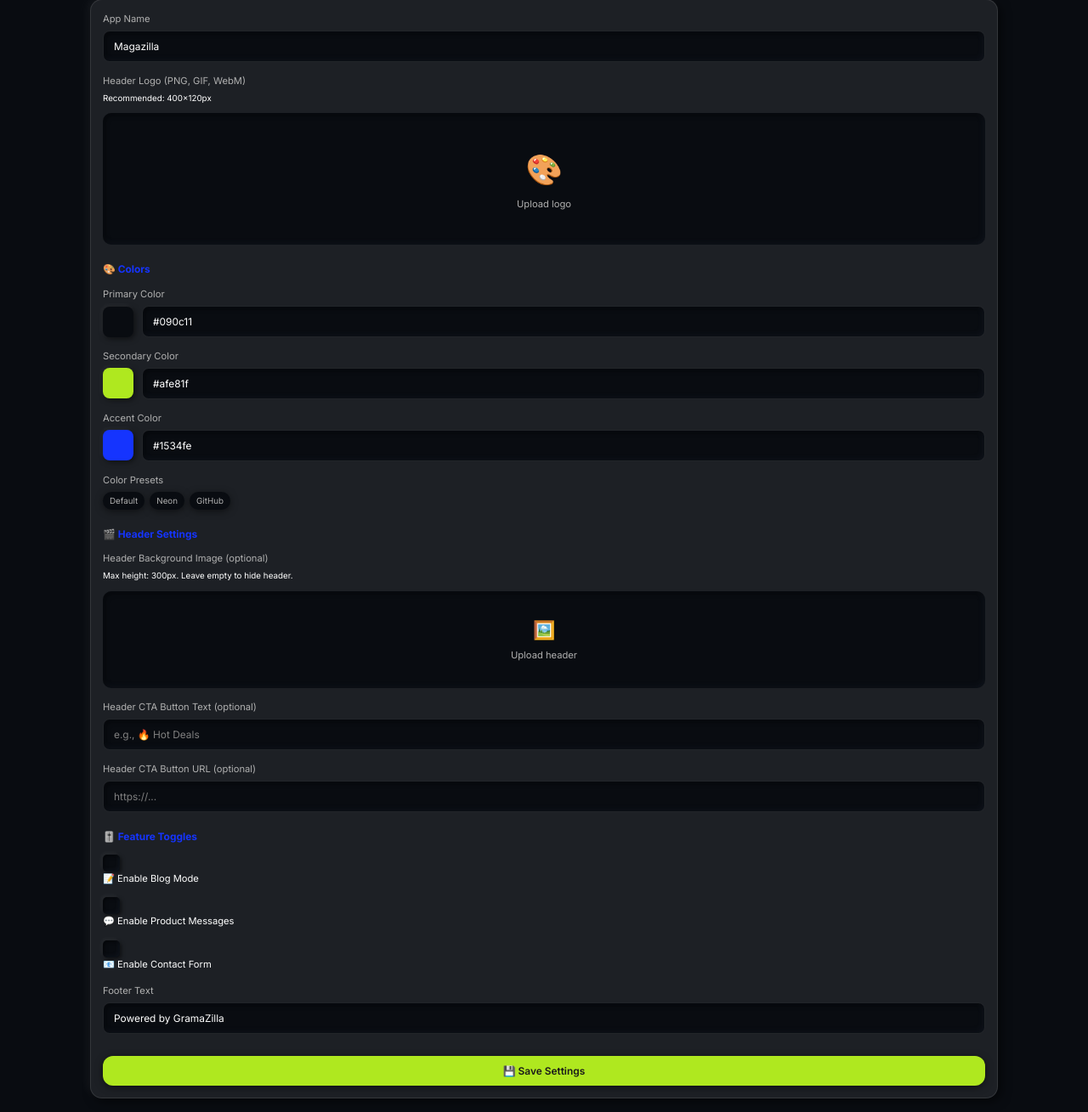
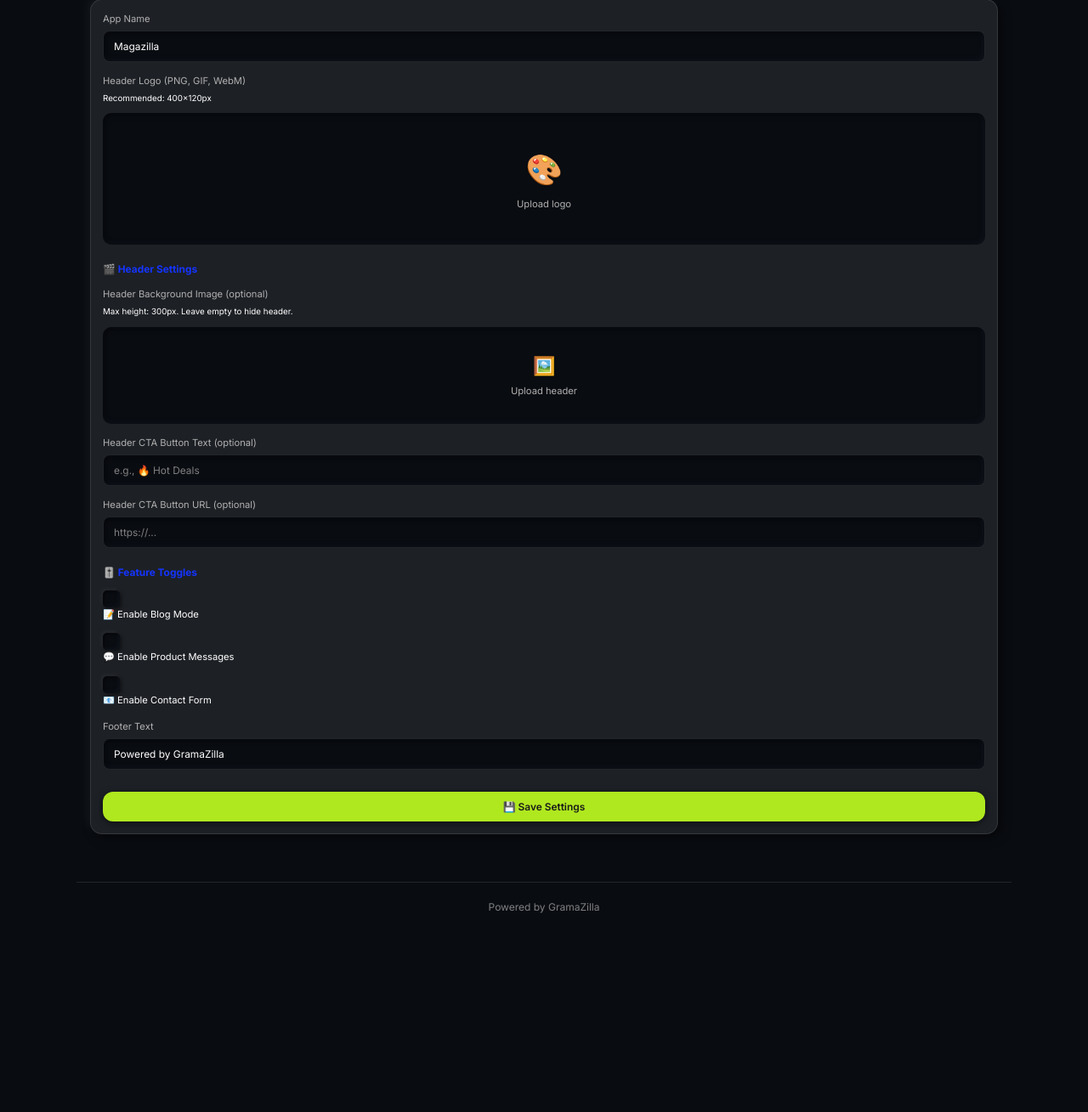
Before and after one commit to mianomiano/Magazilla, a Flask app: page /admin/settings in a window 1280 px wide. Shown: the part 103-1412 px from the top of the page at 85% size. After the commit the page ends 1178 px from the top, so only its background shows below. Run offline with Flask 3, Linux system fonts and the light colour scheme; the visitor is signed in with stand-in values (Sample User, id 1); data comes from the database, SQL or seed files in the repository; some libraries are stand-ins or nearby versions.

Commit message:
Fix analytics CSS variables, remove colors from settings, add wide card shape, add footer
Co-authored-by: mianomiano <42292832+mianomiano@users.noreply.github.com>

```diff
--- a/blueprints/admin.py
+++ b/blueprints/admin.py
@@ -359,20 +359,6 @@ def settings():
     if request.method == 'POST':
         app_settings.app_name = request.form.get('app_name', 'Magazilla').strip()
 
-        primary_color = request.form.get('primary_color', '#090c11')
-        secondary_color = request.form.get('secondary_color', '#afe81f')
-        accent_color = request.form.get('accent_color', '#1534fe')
-
-        for color in [primary_color, secondary_color, accent_color]:
-            valid, error = validate_color(color)
-            if not valid:
-                flash(error, 'error')
-                return render_template('settings.html', settings=app_settings)
-
-        app_settings.primary_color = primary_color
-        app_settings.secondary_color = secondary_color
-        app_settings.accent_color = accent_color
-
         # New header, contact, blog, footer settings
         app_settings.enable_blog = request.form.get('enable_blog') == 'on'
         app_settings.enable_product_messages = request.form.get('enable_product_messages') == 'on'
@@ -455,7 +441,7 @@ def appearance():
 
         # Card shape
         card_shape = request.form.get('card_shape', 'square')
-        if card_shape in ['square', 'rectangle']:
+        if card_shape in ['square', 'rectangle', 'wide']:
             app_settings.card_shape = card_shape
 
         # Card info
@@ -498,8 +484,12 @@ def analytics():
     # Total buy button clicks
     total_buy_clicks = VisitorLog.query.filter_by(action='buy_click').count()
 
-    # Total purchases
-    total_purchases = Purchase.query.filter_by(is_verified=True, is_test=False).count()
+    # Total purchases - handle is_test column gracefully
+    try:
+        total_purchases = Purchase.query.filter_by(is_verified=True, is_test=False).count()
+    except Exception:
+        # Fallback if is_test column doesn't exist
+        total_purchases = Purchase.query.filter_by(is_verified=True).count()
 
     # Conversion rate
     conversion_rate = round((total_purchases / total_buy_clicks * 100), 2) if total_buy_clicks > 0 else 0
--- a/templates/base.html
+++ b/templates/base.html
@@ -566,6 +566,26 @@
         .product-thumbnail {
             aspect-ratio: 3/4 !important;
         }
+        {% elif settings.card_shape == 'wide' %}
+        .products-grid {
+            grid-template-columns: 1fr !important;
+        }
+        .product-card {
+            position: relative;
+            overflow: hidden;
+        }
+        .product-thumbnail {
+            aspect-ratio: 4/3 !important;
+            width: 100%;
+        }
+        .product-info {
+            position: absolute;
+            bottom: 0;
+            left: 0;
+            right: 0;
+            background: linear-gradient(transparent, rgba(0,0,0,0.8)) !important;
+            padding: 20px !important;
+        }
         {% endif %}
 
         /* ==================== CARD INFO ==================== */
@@ -717,6 +737,13 @@
 <body>
     <div class="app-container">
         {%block content%}{%endblock%}
+
+        <!-- Footer -->
+        {% if settings.footer_text %}
+        <footer style="text-align:center;padding:20px;color:var(--text-muted);font-size:12px;border-top:1px solid var(--card-border);margin-top:40px;">
+            {{ settings.footer_text }}
+        </footer>
+        {% endif %}
     </div>
 
     <!-- Admin FAB -->
--- a/templates/settings.html
+++ b/templates/settings.html
@@ -41,41 +41,6 @@
 <img src="{{logo_url}}" style="max-width:100%;max-height:150px;border-radius:12px">
 {%endif%}
 {%endif%}
-</div>
-</div>
-
-<h2 style="margin:20px 0 12px;font-size:0.85rem;color:var(--td)">🎨 Colors</h2>
-
-<div class="neu-input-group">
-<label>Primary Color</label>
-<div class="color-picker-group">
-<div class="color-preview" id="pp" style="background:{{settings.primary_color}}"></div>
-<input type="text" name="primary_color" class="neu-input color-input" value="{{settings.primary_color}}" oninput="document.getElementById('pp').style.background=this.value">
-</div>
-</div>
-
-<div class="neu-input-group">
-<label>Secondary Color</label>
-<div class="color-picker-group">
-<div class="color-preview" id="sp" style="background:{{settings.secondary_color}}"></div>
-<input type="text" name="secondary_color" class="neu-input color-input" value="{{settings.secondary_color}}" oninput="document.getElementById('sp').style.background=this.value">
-</div>
-</div>
-
-<div class="neu-input-group">
-<label>Accent Color</label>
-<div class="color-picker-group">
-<div class="color-preview" id="ap" style="background:{{settings.accent_color}}"></div>
-<input type="text" name="accent_color" class="neu-input color-input" value="{{settings.accent_color}}" oninput="document.getElementById('ap').style.background=this.value">
-</div>
-</div>
-
-<div class="neu-input-group">
-<label>Color Presets</label>
-<div style="display:flex;gap:6px;flex-wrap:wrap">
-<button type="button" class="admin-btn-sm" onclick="setPre('#090c11','#afe81f','#1534fe')">Default</button>
-<button type="button" class="admin-btn-sm" onclick="setPre('#1a1a2e','#e94560','#16213e')">Neon</button>
-<button type="button" class="admin-btn-sm" onclick="setPre('#0d1117','#58a6ff','#238636')">GitHub</button>
 </div>
 </div>
 
@@ -149,15 +114,6 @@
 </div>
 
 <script>
-function setPre(p,s,a) {
-    document.querySelector('[name="primary_color"]').value=p;
-    document.querySelector('[name="secondary_color"]').value=s;
-    document.querySelector('[name="accent_color"]').value=a;
-    document.getElementById('pp').style.background=p;
-    document.getElementById('sp').style.background=s;
-    document.getElementById('ap').style.background=a;
-}
-
 function previewLogo(input) {
     if(input.files && input.files[0]) {
         const file = input.files[0];
```
Also changed, not shown: templates/analytics.html (+5 -5 lines), templates/appearance.html (+9 -1 lines).
